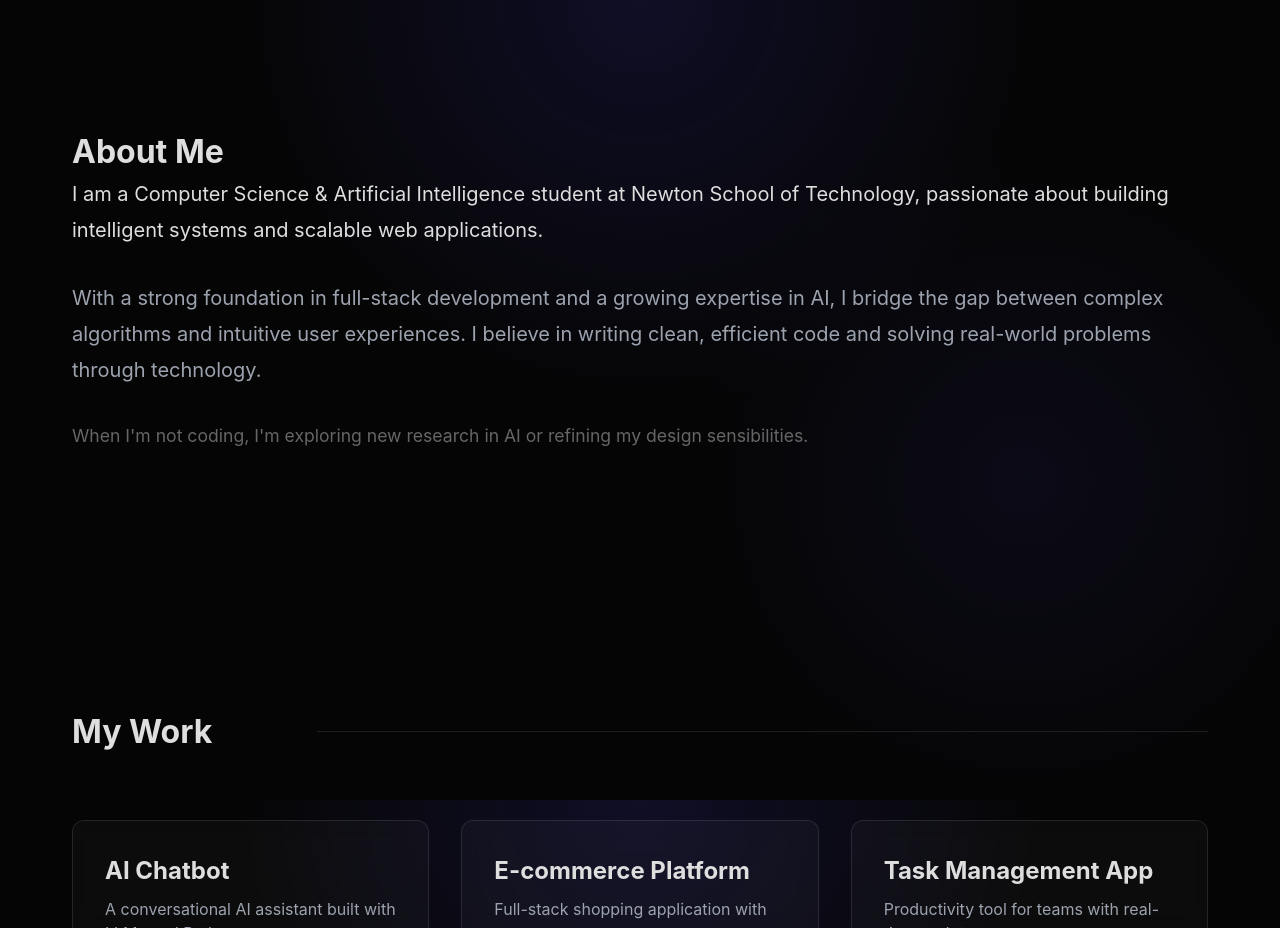
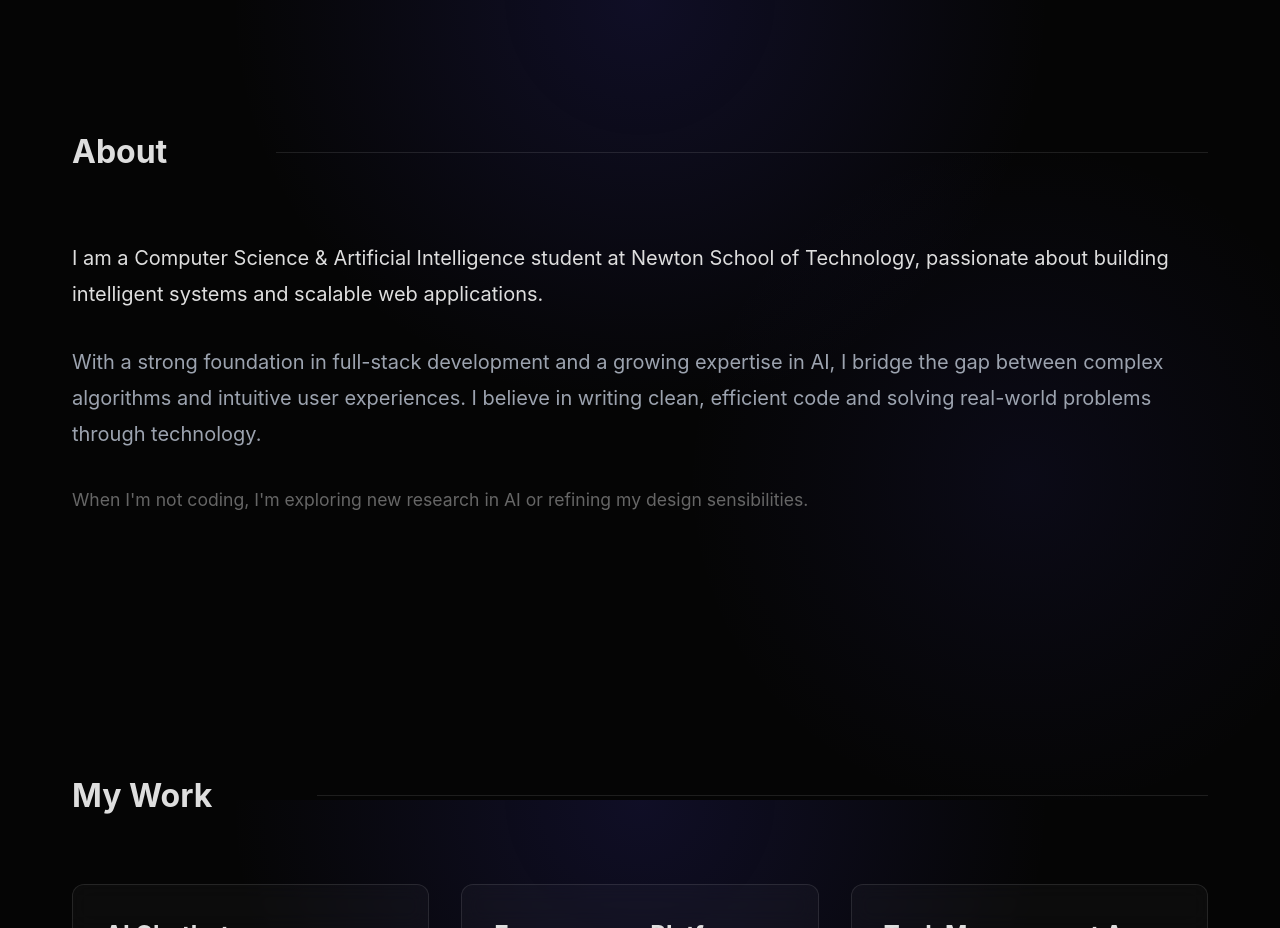
Before and after one commit to aaryan-codes56/portfolio, a React (Vite) app: page / in a window 1280 px wide. Shown: the part 800-1728 px from the top of the page. Built offline with nearby package versions, Linux system fonts and the light colour scheme.

Commit message:
UI Polish: Rename About section and fix header style

```diff
--- a/src/components/About/About.jsx
+++ b/src/components/About/About.jsx
@@ -13,7 +13,9 @@ const About = () => {
                     viewport={{ once: true, margin: "-100px" }}
                     transition={{ duration: 0.8 }}
                 >
-                    <h2 className="section-title">About Me</h2>
+                    <div className="section-header">
+                        <h2 className="section-title">About</h2>
+                    </div>
 
                     <div className="about-text">
                         <p>
```
